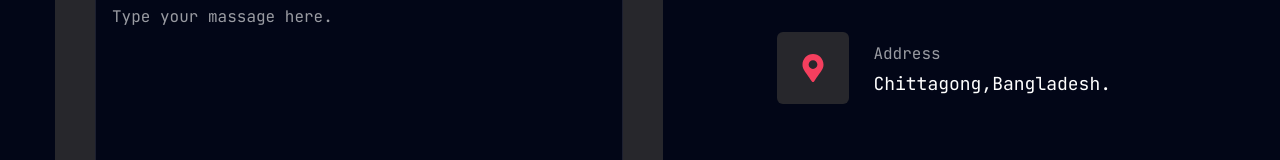
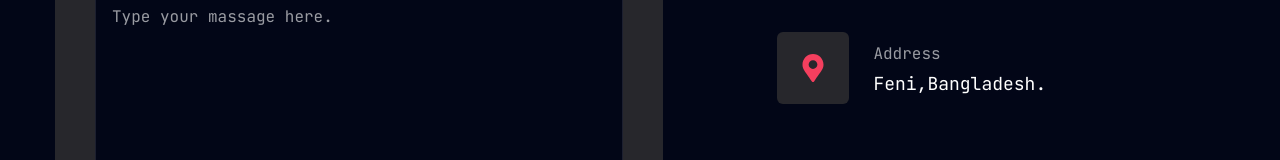
Before and after one commit to shbhuiyan/my-personal-portfolio, a Next.js app: page /pages/contact in a window 1280 px wide. Shown: the part 548-708 px from the top of the page. Built offline with nearby package versions, Linux system fonts and the light colour scheme.

Commit message:
something is updated

```diff
--- a/app/page.jsx
+++ b/app/page.jsx
@@ -5,6 +5,7 @@ import { FiDownload } from "react-icons/fi";
 import CountUp from "react-countup";
 import Image from "next/image";
 import { motion } from "framer-motion";
+import { Typewriter } from "react-simple-typewriter";
 
 const stats = [
   {
@@ -33,7 +34,11 @@ const Home = () => {
 
           {/* Text for banner */}
           <div className="text-center lg:text-left">
-            <span className="text-xl">Frontend Web Developer</span>
+            <span className="text-xl">
+
+              <Typewriter words={['Frontend web Developer', 'Fullstack web Developer', 'JavaScript web Developer', 'React web Developer']} loop={0} cursor cursorStyle='|' typeSpeed={80} deleteSpeed={50} delaySpeed={1500} />
+
+            </span>
             <h1 className="h1 mb-6">
               Hello I'm <br />{" "}
               <span className="text-accent">Sakhawat Hossen</span>
--- a/app/pages/about/page.jsx
+++ b/app/pages/about/page.jsx
@@ -31,7 +31,7 @@ const aboutMe = {
         },
         {
             fieldName: "Location",
-            fieldValue: "Feni,Chattogram,Bangladesh.",
+            fieldValue: "Feni,Bangladesh.",
         },
         {
             fieldName: "Languages",
--- a/app/pages/contact/page.jsx
+++ b/app/pages/contact/page.jsx
@@ -19,7 +19,7 @@ const info = [
   {
     icon: <FaMapMarkerAlt />,
     title: "Address",
-    description: "Chittagong,Bangladesh.",
+    description: "Feni,Bangladesh.",
   },
 ];
 
--- a/package.json
+++ b/package.json
@@ -24,6 +24,7 @@
     "react-countup": "^6.5.3",
     "react-dom": "^19.0.0",
     "react-icons": "^5.4.0",
+    "react-simple-typewriter": "^5.0.1",
     "swiper": "^11.2.1",
     "tailwind-merge": "^2.6.0",
     "tailwindcss-animate": "^1.0.7"
```
Also changed, not shown: 1 other file (tests, documents, lock files or other folders).
